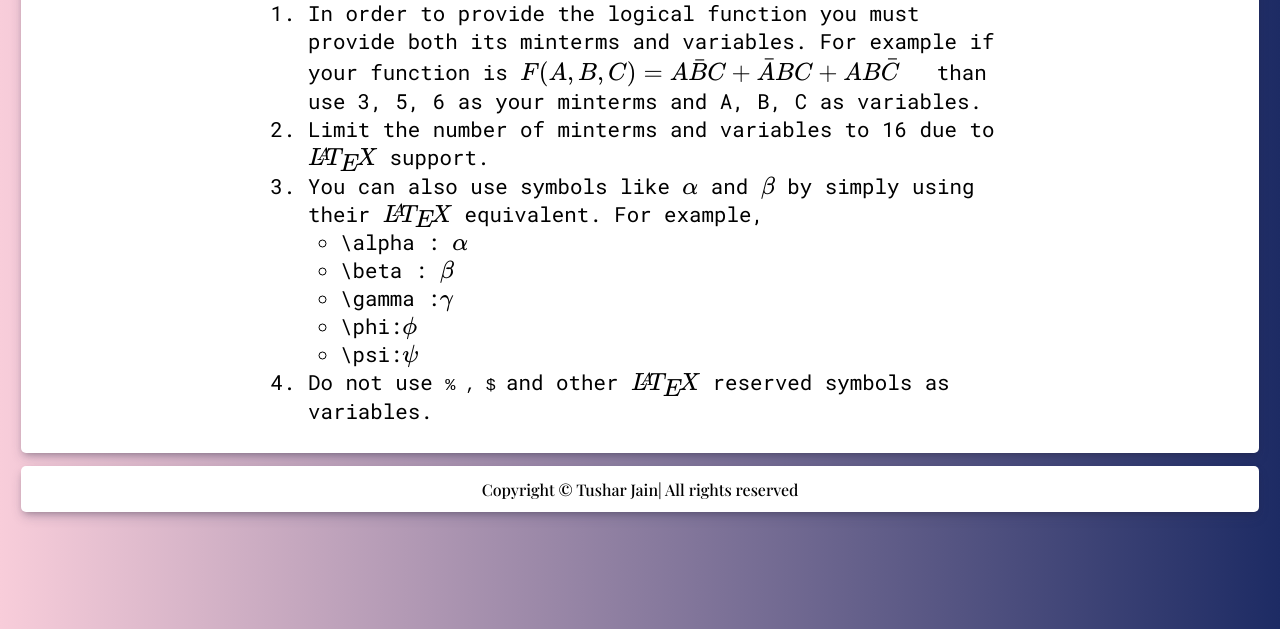
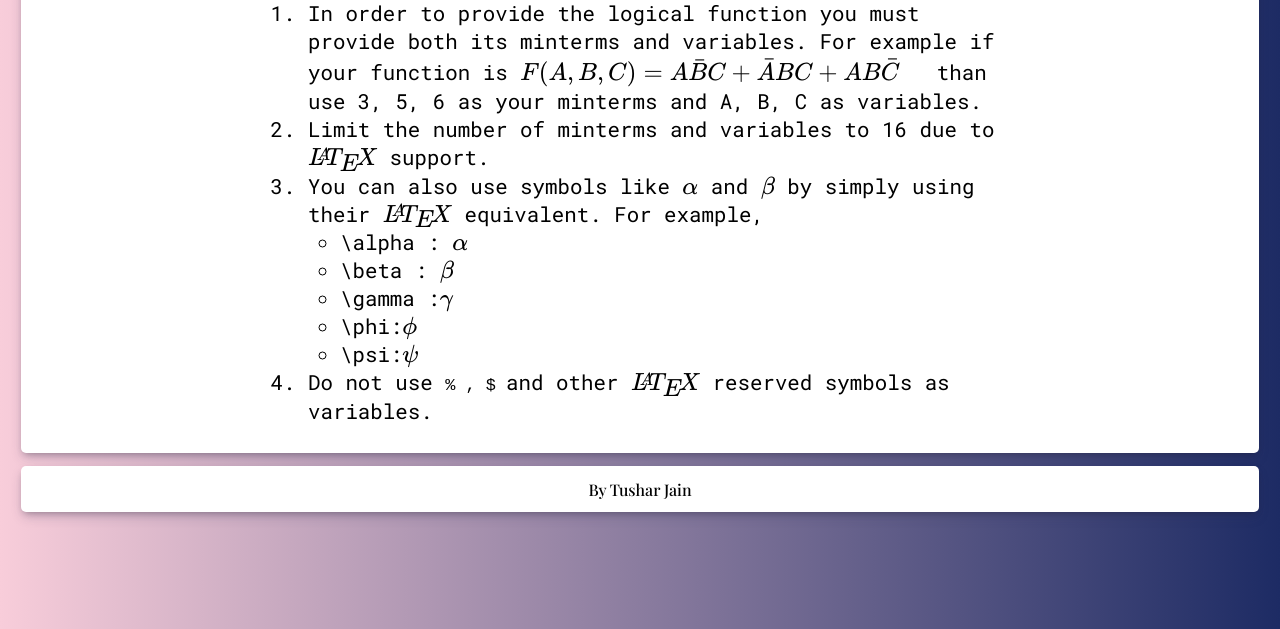
Before and after one commit to tushar-jain01/latexgenerator, a plain HTML site: page howto.html in a window 1280 px wide. Shown: the part 171-800 px from the top of the page. Drawn offline with nearby package versions, Linux system fonts and the light colour scheme; some packages are replaced by stand-ins of ours.

Commit message:
Update howto.html

```diff
--- a/howto.html
+++ b/howto.html
@@ -43,7 +43,7 @@
             </ol>
         </main>
         <footer>
-            <div id="div5">Copyright &copy Tushar Jain| All rights reserved</div>
+            <div id="div5">By Tushar Jain</div>
         </footer>
     </body>
 </html>
```
